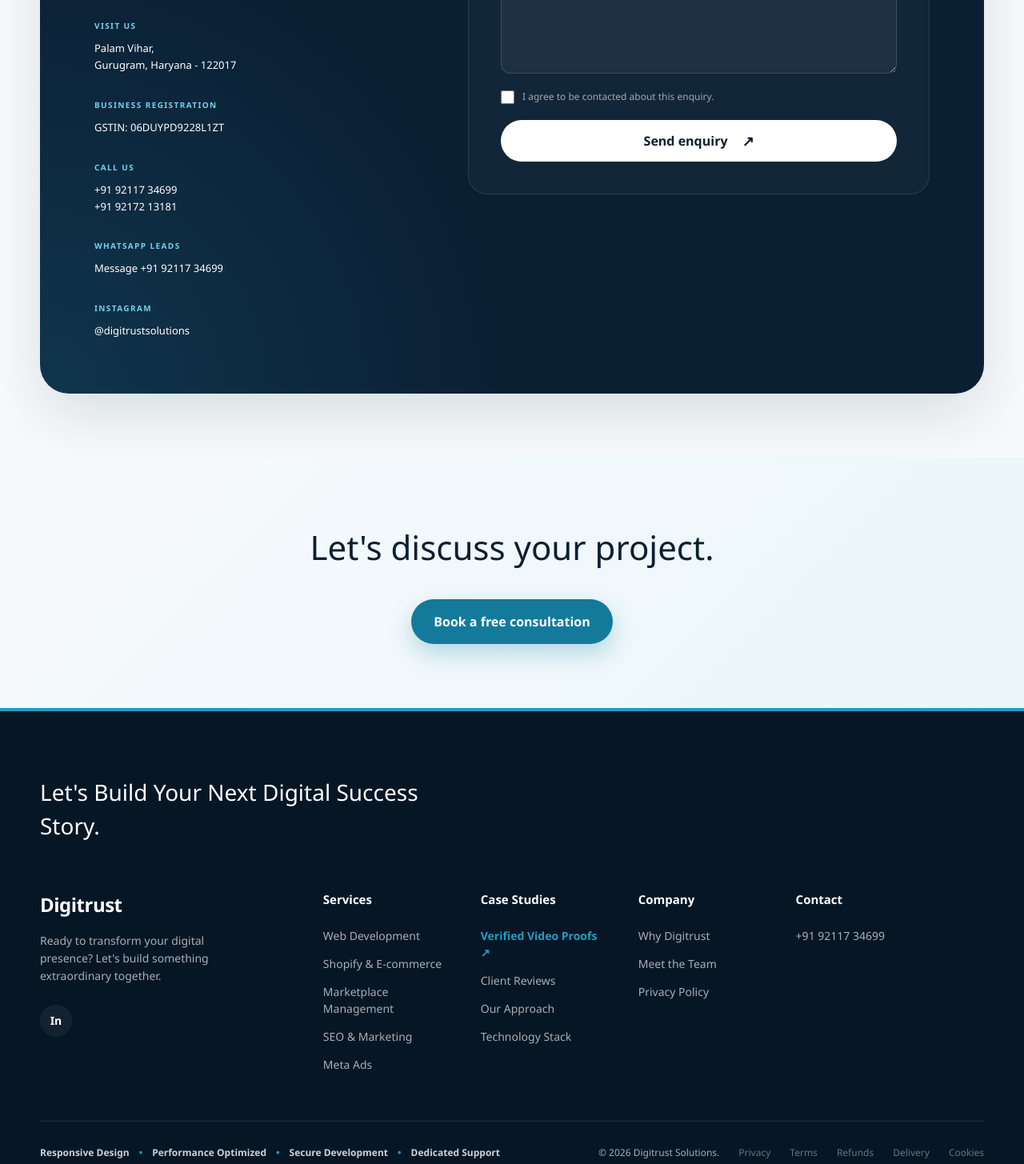
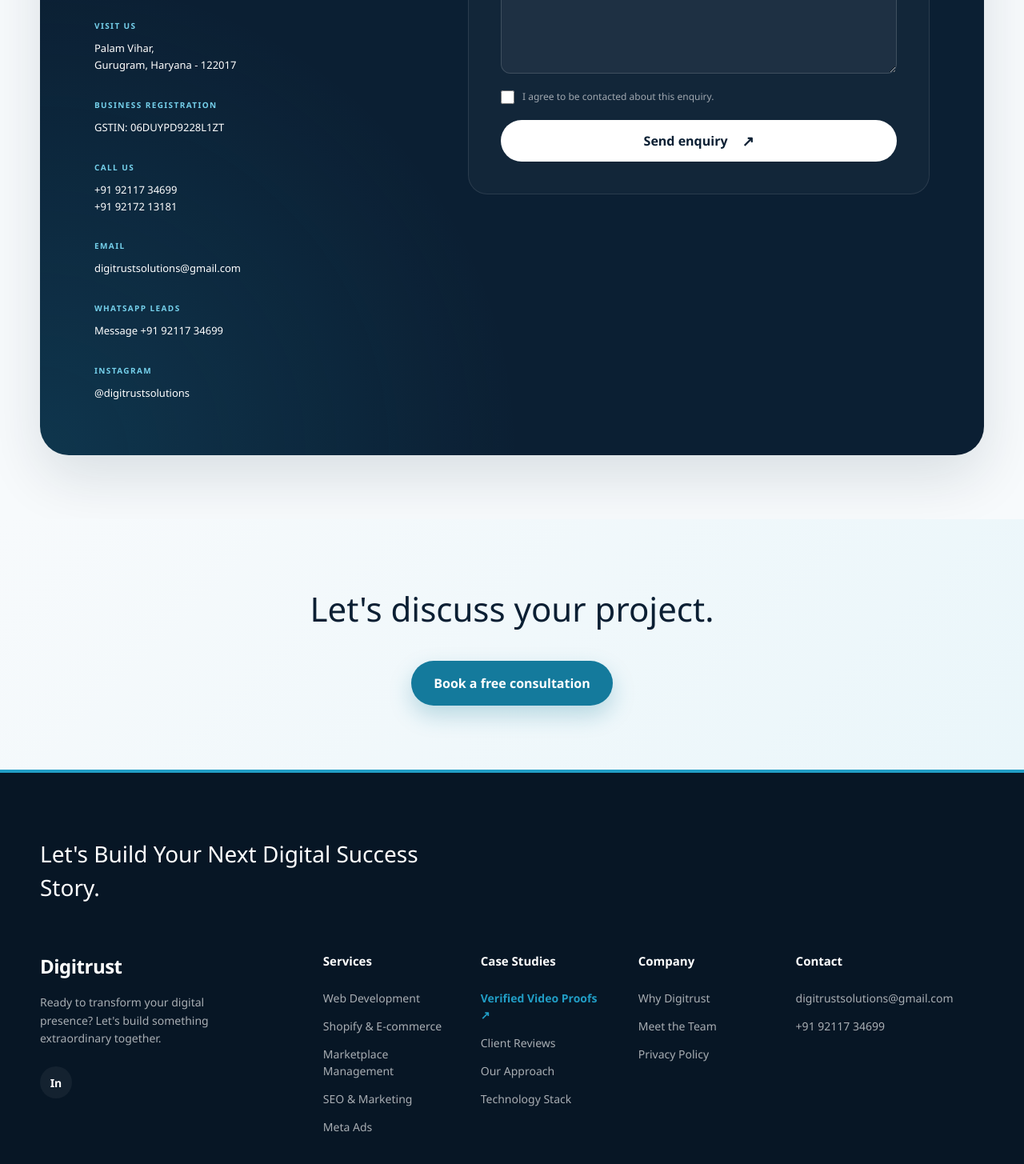
Before and after one commit to Sierra117marksman/Digitrust_solutions, a Next.js app: page / in a window 1280 px wide. Shown: the part 9678-11133 px from the top of the page at 80% size. Built offline with nearby package versions, Linux system fonts and the light colour scheme; no server answers.

Commit message:
feat(contact): configure digitrustsolutions@gmail.com across site, navbar, footer, policies, and schema

```diff
--- a/app/components/Footer.tsx
+++ b/app/components/Footer.tsx
@@ -83,6 +83,9 @@ export function Footer() {
             <div className="footer-col contact-col">
               <h4>Contact</h4>
               <address>
+                <a href={`mailto:${companyConfig.contact.email}`} className="contact-link">
+                  {companyConfig.contact.email}
+                </a>
                 <a href={contactInfo.phones[0].href} className="contact-link">
                   {contactInfo.phones[0].display}
                 </a>
--- a/app/components/Navbar.tsx
+++ b/app/components/Navbar.tsx
@@ -229,7 +229,7 @@ export function Navbar() {
             </nav>
 
             <div className="mobile-panel-footer">
-              <a href={contactInfo.phones[0].href}>{contactInfo.phones[0].display}</a>
+              <a href={contactInfo.email.href}>{contactInfo.email.display}</a>
             </div>
           </div>
         </div>
--- a/app/page.tsx
+++ b/app/page.tsx
@@ -464,6 +464,10 @@ export default function Home() {
                   </p>
                 </div>
                 <div>
+                  <span>Email</span>
+                  <p><a href={contactInfo.email.href}>{contactInfo.email.display}</a></p>
+                </div>
+                <div>
                   <span>WhatsApp leads</span>
                   <p><Link href={contactInfo.whatsapp.href}>Message {contactInfo.whatsapp.display}</Link></p>
                 </div>
--- a/app/services/[slug]/page.tsx
+++ b/app/services/[slug]/page.tsx
@@ -59,6 +59,7 @@ export default async function ServicePage({ params }: ServicePageProps) {
         provider: {
           "@type": "Organization",
           name: companyConfig.company.name,
+          email: contactInfo.email.display,
           telephone: contactInfo.phones[0].display,
           sameAs: [contactInfo.instagram.href],
           address: {
@@ -367,6 +368,7 @@ export default async function ServicePage({ params }: ServicePageProps) {
                   ))}
                 </p>
               </div>
+              <div><span>Email</span><p><a href={contactInfo.email.href}>{contactInfo.email.display}</a></p></div>
               <div><span>WhatsApp leads</span><p><Link href={contactInfo.whatsapp.href}>Message {contactInfo.whatsapp.display}</Link></p></div>
               <div><span>Instagram</span><p><Link href={contactInfo.instagram.href}>{contactInfo.instagram.label}</Link></p></div>
             </div>
--- a/config/company.ts
+++ b/config/company.ts
@@ -8,7 +8,7 @@ export const companyConfig = {
     foundedYear: 2024,
   },
   contact: {
-    email: "",
+    email: "digitrustsolutions@gmail.com",
     phone: "+91 92117 34699",
     whatsapp: "+91 92117 34699",
     address: "Palam Vihar, Gurugram, Haryana - 122017",
--- a/content/contact.ts
+++ b/content/contact.ts
@@ -5,6 +5,10 @@ export const contactInfo = {
     { label: "Primary", display: "+91 92117 34699", href: "tel:+919211734699" },
     { label: "Secondary", display: "+91 92172 13181", href: "tel:+919217213181" },
   ],
+  email: {
+    display: "digitrustsolutions@gmail.com",
+    href: "mailto:digitrustsolutions@gmail.com",
+  },
   whatsapp: {
     display: "+91 92117 34699",
     href: "https://wa.me/919211734699",
--- a/content/policies.ts
+++ b/content/policies.ts
@@ -121,7 +121,7 @@ export const policies: Policy[] = [
       {
         title: "Privacy contact and grievance requests",
         items: [
-          "Privacy, correction, deletion, consent, and grievance requests may be submitted through the contact form on this website or sent by post to Digitrust Solutions, Palam Vihar, Gurugram, Haryana - 122017, India.",
+          "Privacy, correction, deletion, consent, and grievance requests may be submitted through the contact form on this website, by email to digitrustsolutions@gmail.com, or sent by post to Digitrust Solutions, Palam Vihar, Gurugram, Haryana - 122017, India.",
           "Please include your name, contact details, relationship with us, and a clear description of the request. We may ask for information reasonably needed to verify identity and locate the relevant record.",
           "This policy is intended to operate with the Digital Personal Data Protection Act, 2023, the Information Technology Act, 2000, and related rules or provisions as they are brought into force or amended from time to time.",
         ],
@@ -290,7 +290,7 @@ export const policies: Policy[] = [
       {
         title: "Client cancellation, pause or abandonment",
         items: [
-          "Cancellation requests must be submitted in writing through the website contact form or another agreed written channel.",
+          "Cancellation requests must be submitted in writing through the website contact form, by email to digitrustsolutions@gmail.com, or another agreed written channel.",
           "If cancellation occurs after work starts, we may invoice or retain amounts for completed work, work in progress, resource allocation, administrative effort, payment charges, and third-party commitments.",
           "A project paused by the client may be rescheduled subject to availability. A prolonged pause may require revised pricing, technical updates, and a restart fee.",
           "A project may be treated as abandoned after prolonged non-response, missing dependencies, unpaid invoices, or failure to approve next steps after reasonable written reminders.",
@@ -437,7 +437,7 @@ export const policies: Policy[] = [
       {
         title: "Contact and updates",
         items: [
-          "Cookie questions may be submitted through the website contact form or sent by post to our Gurugram business address stated in the Privacy Policy.",
+          "Cookie questions may be submitted through the website contact form, by email to digitrustsolutions@gmail.com, or sent by post to our Gurugram business address stated in the Privacy Policy.",
           "We may update this policy when technologies, providers, or applicable requirements change.",
         ],
       },
```
